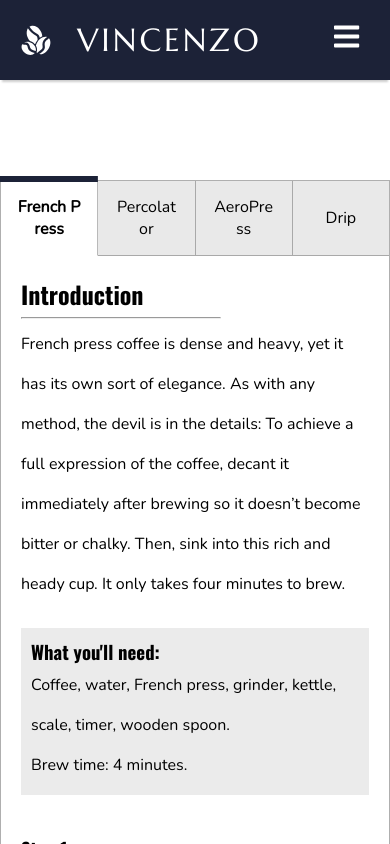
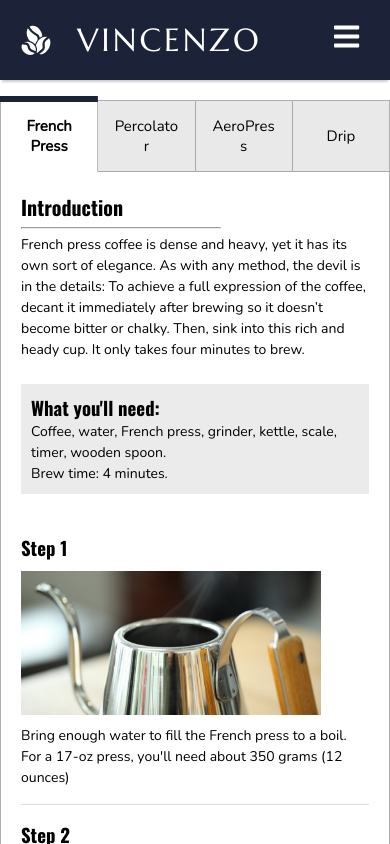
Before and after one commit to ecedonaldlabajojr/react-cafe-vincenzo, a React (Create React App) app: page /brew-guide in a window 390 px wide. Shown: the top 844 px of the page. Built offline with nearby package versions, Linux system fonts and the light colour scheme.

Commit message:
added responsiveness to shop page, brewguide page

```diff
--- a/src/components/BrewGuide/BrewGuideStep.module.css
+++ b/src/components/BrewGuide/BrewGuideStep.module.css
@@ -32,3 +32,13 @@
 .container:not(:last-child) {
   border-bottom: 1px solid rgb(220, 220, 220);
 }
+
+@media screen and (max-width: 480px) {
+  .row {
+    flex-direction: column;
+  }
+
+  .row img {
+    margin-bottom: 10px;
+  }
+}
--- a/src/components/BrewGuide/BrewGuideTabs.module.css
+++ b/src/components/BrewGuide/BrewGuideTabs.module.css
@@ -5,7 +5,7 @@
   max-width: 900px;
   min-height: 50vh;
   background: #f1f1f1;
-  margin: 100px auto;
+  margin: 50px auto;
   word-break: break-all;
   border: 1px solid rgba(0, 0, 0, 0.274);
 }
@@ -74,6 +74,7 @@ button {
   display: inline-block;
   width: 100%;
   word-break: break-word;
+  line-height: 1.5;
 }
 .active-content {
   display: block;
@@ -88,3 +89,27 @@ button {
   padding: 10px;
   margin: 1.5rem 0;
 }
+
+@media screen and (max-width: 480px) {
+  .container {
+    margin: 20px auto;
+  }
+  .bloc-tabs button {
+    font-size: 15px;
+    word-break: break-word;
+  }
+
+  .container p {
+    font-size: 14px;
+  }
+
+  .container h2 {
+    font-size: 20px;
+  }
+}
+
+@media screen and (max-width: 376px) {
+  .bloc-tabs button {
+    font-size: 12px;
+  }
+}
--- a/src/components/Shop/ShopFilters/ShopFilters.module.css
+++ b/src/components/Shop/ShopFilters/ShopFilters.module.css
@@ -1,6 +1,7 @@
 .filters-container {
   padding: 50px 0;
 }
+
 .filters-wrapper {
   max-width: 700px;
   margin: 0 auto;
@@ -21,3 +22,9 @@
   margin-left: auto;
   margin-right: auto;
 }
+
+@media screen and (max-width: 760px) {
+  .filter-column-inner {
+    width: 80%;
+  }
+}
--- a/src/components/Shop/ShopItem/ShopItem.module.css
+++ b/src/components/Shop/ShopItem/ShopItem.module.css
@@ -9,7 +9,7 @@
   transition: 0.3s ease-in-out;
   padding-bottom: 10px;
   background: #f0f8fe;
-  min-height: 350px;
+  min-height: 380px;
   position: relative;
 }
 
@@ -38,7 +38,7 @@
   max-width: 90%;
   line-height: 1.2;
   font-size: 14px;
-  margin: 5px auto;
+  margin: 0 auto;
   height: 30px;
   overflow: ellipsis;
   display: inline-block;
@@ -52,3 +52,15 @@
   color: inherit;
   text-decoration: none;
 }
+
+@media screen and (max-width: 768px) {
+  .card img {
+    max-width: 50%;
+  }
+}
+
+@media screen and (max-width: 480px) {
+  .card img {
+    max-width: 60%;
+  }
+}
```
